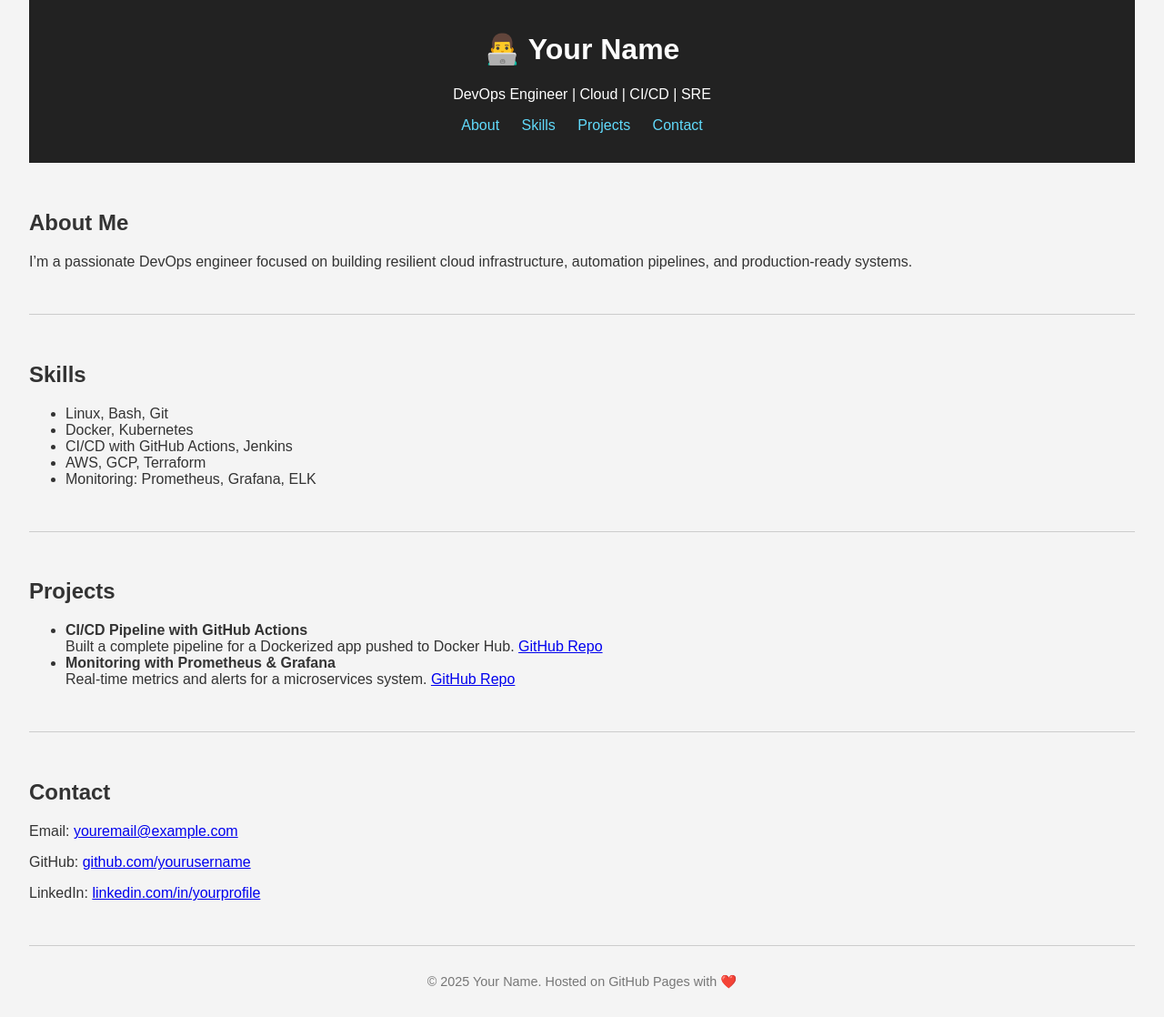
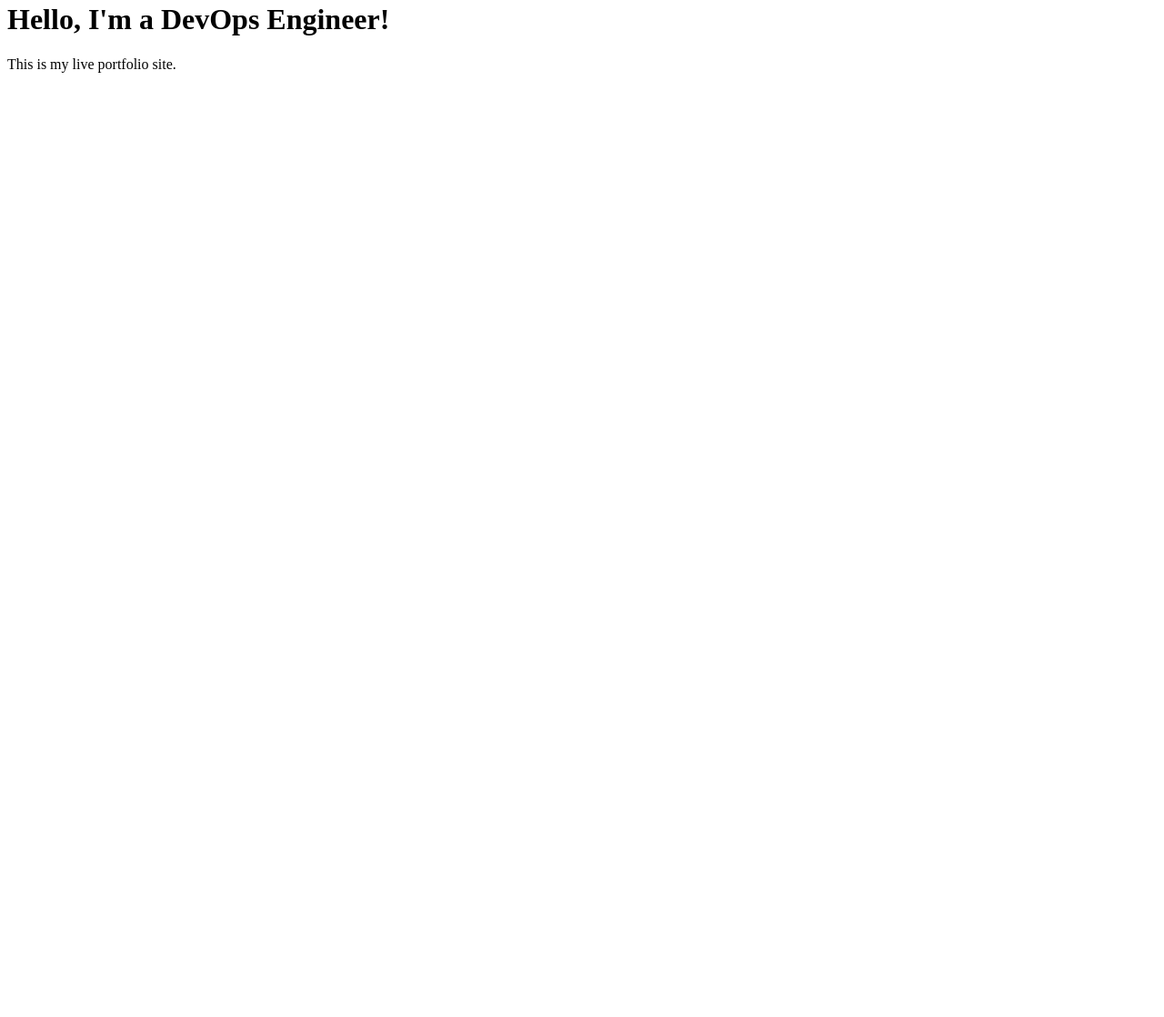
Before and after one commit to kerthikdev/Devops, a plain HTML site: page index.html in a window 1280 px wide. Shown: the part 18-1136 px from the top of the page at 91% size. After the commit the page ends 800 px from the top, so only its background shows below. Drawn offline with Linux system fonts and the light colour scheme.

Commit message:
deploy: 8dc57d8376403fcca3178814f110316fdb8f44a0

```diff
--- a/index.html
+++ b/index.html
@@ -1,64 +1,11 @@
 <!DOCTYPE html>
-<html lang="en">
+<html>
 <head>
-  <meta charset="UTF-8" />
-  <meta name="viewport" content="width=device-width, initial-scale=1.0" />
   <title>My DevOps Portfolio</title>
-  <link rel="stylesheet" href="style.css" />
+  <link rel="stylesheet" href="styles.css" />
 </head>
 <body>
-  <header>
-    <h1>👨‍💻 Your Name</h1>
-    <p>DevOps Engineer | Cloud | CI/CD | SRE</p>
-    <nav>
-      <a href="#about">About</a>
-      <a href="#skills">Skills</a>
-      <a href="#projects">Projects</a>
-      <a href="#contact">Contact</a>
-    </nav>
-  </header>
-
-  <section id="about">
-    <h2>About Me</h2>
-    <p>I’m a passionate DevOps engineer focused on building resilient cloud infrastructure, automation pipelines, and production-ready systems.</p>
-  </section>
-
-  <section id="skills">
-    <h2>Skills</h2>
-    <ul>
-      <li>Linux, Bash, Git</li>
-      <li>Docker, Kubernetes</li>
-      <li>CI/CD with GitHub Actions, Jenkins</li>
-      <li>AWS, GCP, Terraform</li>
-      <li>Monitoring: Prometheus, Grafana, ELK</li>
-    </ul>
-  </section>
-
-  <section id="projects">
-    <h2>Projects</h2>
-    <ul>
-      <li>
-        <strong>CI/CD Pipeline with GitHub Actions</strong><br />
-        Built a complete pipeline for a Dockerized app pushed to Docker Hub.
-        <a href="https://github.com/yourusername/project13">GitHub Repo</a>
-      </li>
-      <li>
-        <strong>Monitoring with Prometheus & Grafana</strong><br />
-        Real-time metrics and alerts for a microservices system.
-        <a href="https://github.com/yourusername/project27">GitHub Repo</a>
-      </li>
-    </ul>
-  </section>
-
-  <section id="contact">
-    <h2>Contact</h2>
-    <p>Email: <a href="mailto:youremail@example.com">youremail@example.com</a></p>
-    <p>GitHub: <a href="https://github.com/yourusername">github.com/yourusername</a></p>
-    <p>LinkedIn: <a href="https://linkedin.com/in/yourprofile">linkedin.com/in/yourprofile</a></p>
-  </section>
-
-  <footer>
-    <p>© 2025 Your Name. Hosted on GitHub Pages with ❤️</p>
-  </footer>
+  <h1>Hello, I'm a DevOps Engineer!</h1>
+  <p>This is my live portfolio site.</p>
 </body>
 </html>
--- a/style.css
+++ /dev/null
@@ -1,32 +0,0 @@
-body {
-    font-family: Arial, sans-serif;
-    margin: 0;
-    padding: 0 2rem;
-    background-color: #f4f4f4;
-    color: #333;
-  }
-
-  header {
-    background-color: #222;
-    color: #fff;
-    padding: 2rem 1rem;
-    text-align: center;
-  }
-
-  header nav a {
-    margin: 0 10px;
-    color: #61dafb;
-    text-decoration: none;
-  }
-
-  section {
-    padding: 2rem 0;
-    border-bottom: 1px solid #ccc;
-  }
-
-  footer {
-    text-align: center;
-    padding: 1rem;
-    font-size: 0.9rem;
-    color: #777;
-  }
```
